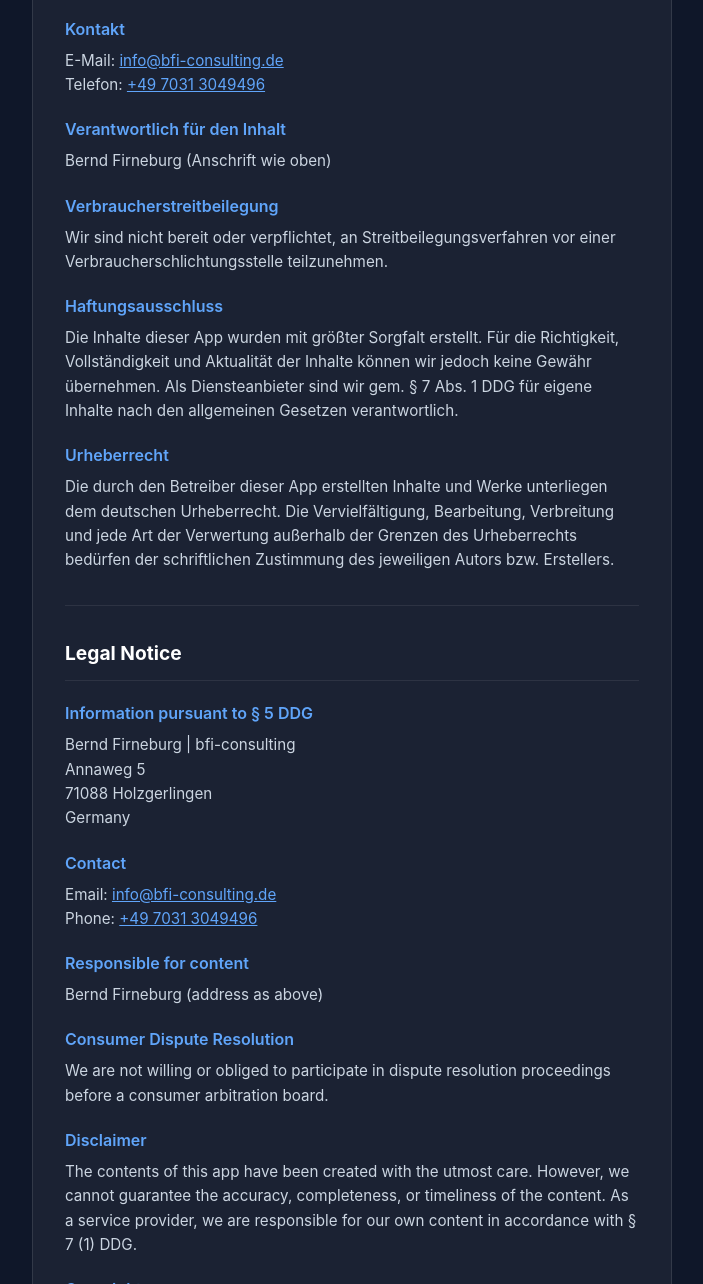
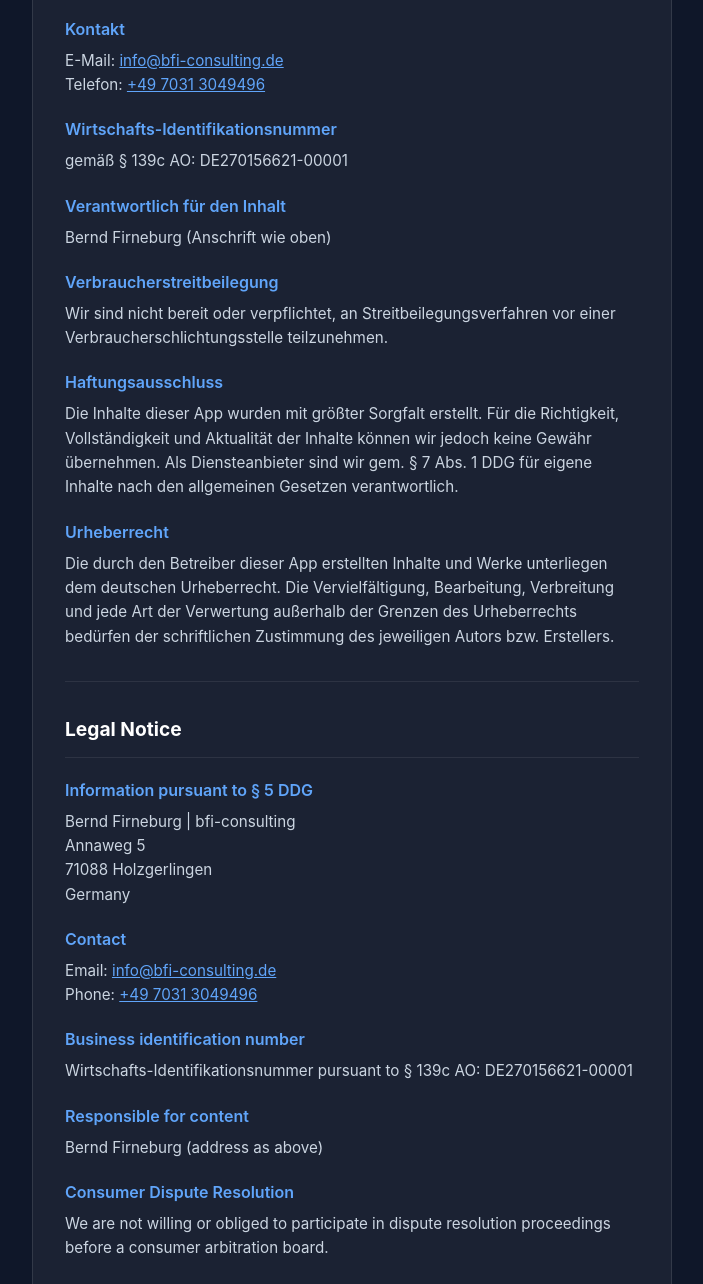
Before and after one commit to owiseman73/stiche-privacy, a plain HTML site: page impressum.html in a window 1280 px wide. Shown: the part 409-1693 px from the top of the page, without its empty margins (288-991 px from the left). Drawn offline with Linux system fonts and the light colour scheme.

Commit message:
Impressum: Wirtschafts-Identifikationsnummer (§ 5 Abs. 1 Nr. 6 DDG)

```diff
--- a/impressum.html
+++ b/impressum.html
@@ -107,6 +107,8 @@
       <h2>Kontakt</h2>
       <p>E-Mail: <a href="mailto:info@bfi-consulting.de">info@bfi-consulting.de</a><br>Telefon: <a href="tel:+4970313049496">+49 7031 3049496</a></p>
 
+      <h2>Wirtschafts-Identifikationsnummer</h2>
+      <p>gemäß § 139c AO: DE270156621-00001</p>
       <h2>Verantwortlich für den Inhalt</h2>
       <p>Bernd Firneburg (Anschrift wie oben)</p>
 
@@ -137,6 +139,8 @@
       <h2>Contact</h2>
       <p>Email: <a href="mailto:info@bfi-consulting.de">info@bfi-consulting.de</a><br>Phone: <a href="tel:+4970313049496">+49 7031 3049496</a></p>
 
+      <h2>Business identification number</h2>
+      <p>Wirtschafts-Identifikationsnummer pursuant to § 139c AO: DE270156621-00001</p>
       <h2>Responsible for content</h2>
       <p>Bernd Firneburg (address as above)</p>
 
```
